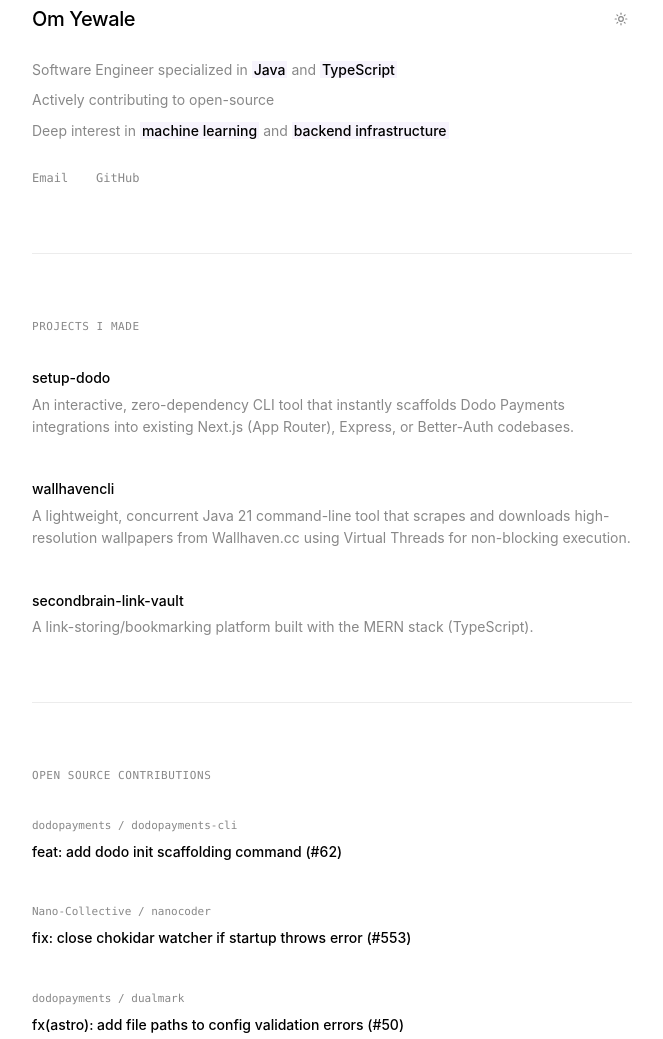
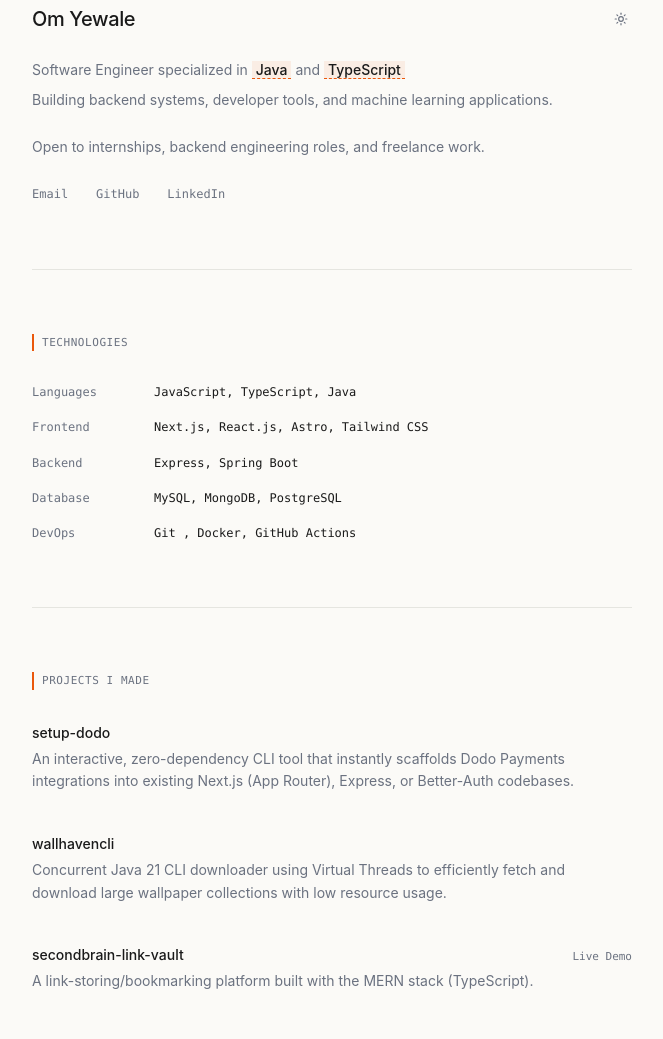
Before and after one commit to OMEE-Y/omee-y.github.io, a plain HTML site: page index.html in a window 1280 px wide. Shown: the part 93-1132 px from the top of the page, without its empty margins (308-971 px from the left). Drawn offline with nearby package versions, Linux system fonts and the light colour scheme.

Commit message:
Update index.html

```diff
--- a/index.html
+++ b/index.html
@@ -6,7 +6,7 @@
 
     <title>Om Yewale</title>
     <meta name="description" content="Portfolio of Om Yewale, an IT Engineering student specializing in high-performance Java backends, TypeScript systems, and concurrent architectures.">
-    <meta name="keywords" content="Om Yewale, Software Engineer, Java 21, TypeScript, Virtual Threads, Next.js, Backend Engineer, Concurrent Systems">
+    <meta name="keywords" content="Om Yewale, Software Engineer, Java 21, TypeScript, Virtual Threads, Next.js, Backend Engineer, Concurrent Systems, Spring Boot, PostgreSQL">
     <meta name="author" content="Om Yewale">
     <meta property="og:title" content="Om Yewale">
     <meta property="og:description" content="Building core backends, tooling, and concurrent applications using Java and TypeScript.">
@@ -16,23 +16,25 @@
 
     <style>
         :root {
-            --bg: #000000;
-            --fg: #ffffff;
-            --muted: #666666;
-            --accent: #a78bfa;
-            --accent-dim: rgba(167, 139, 250, 0.08);
-            --border: #222222;
+            /* Claude-inspired Dark Mode (Warm Charcoal & Vibrant Orange) */
+            --bg: #191919;
+            --fg: #f5f5f4;
+            --muted: #a1a1aa;
+            --accent: #f97316;
+            --accent-dim: rgba(249, 115, 22, 0.1);
+            --border: #2e2e2e;
             --font-mono: ui-monospace, SFMono-Regular, Menlo, Monaco, Consolas, monospace;
             --font-sans: -apple-system, BlinkMacSystemFont, "Segoe UI", Roboto, Helvetica, Arial, sans-serif;
         }
 
         [data-theme="light"] {
-            --bg: #ffffff;
-            --fg: #000000;
-            --muted: #888888;
-            --accent: #6d28d9;
-            --accent-dim: rgba(109, 40, 217, 0.05);
-            --border: #ececec;
+            /* Claude-inspired Light Mode (Warm Cream & Deep Rust Orange) */
+            --bg: #fbfaf7;
+            --fg: #1a1a1a;
+            --muted: #6b7280;
+            --accent: #ea580c;
+            --accent-dim: rgba(234, 88, 12, 0.08);
+            --border: #e5e5e0;
         }
 
         * {
@@ -58,14 +60,12 @@
             margin: 0 auto;
         }
 
-        /* Divider Rule Styling */
         hr {
             border: 0;
             border-top: 1px solid var(--border);
             margin: 4rem 0;
         }
 
-        /* Header Setup */
         header {
             margin-bottom: 4rem;
         }
@@ -92,10 +92,11 @@
             display: flex;
             align-items: center;
             justify-content: center;
+            transition: color 0.2s;
         }
 
         .theme-toggle:hover {
-            color: var(--fg);
+            color: var(--accent);
         }
 
         .theme-toggle .lucide-moon { display: block; }
@@ -117,7 +118,14 @@
             color: var(--fg);
             font-weight: 500;
             background: var(--accent-dim);
-            padding: 0 2px;
+            border-bottom: 1px dashed var(--accent);
+            padding: 0 4px;
+        }
+
+        .availability {
+            font-size: 14px;
+            color: var(--muted);
+            margin-bottom: 1.5rem;
         }
 
         nav a {
@@ -126,14 +134,14 @@
             color: var(--muted);
             text-decoration: none;
             margin-right: 1.5rem;
+            transition: color 0.2s;
         }
 
         nav a:hover {
-            color: var(--fg);
+            color: var(--accent);
             text-decoration: underline;
         }
 
-        /* Sections */
         section {
             margin-bottom: 4rem;
         }
@@ -146,9 +154,12 @@
             color: var(--muted);
             margin-bottom: 2rem;
             font-weight: 500;
+            border-left: 2px solid var(--accent);
+            padding-left: 8px;
         }
 
         .list {
+            list-style: none;
             display: flex;
             flex-direction: column;
             gap: 2.5rem;
@@ -171,21 +182,54 @@
             font-weight: 500;
             text-decoration: none;
             color: var(--fg);
+            transition: color 0.2s;
         }
 
         .item-title:hover {
+            color: var(--accent);
             text-decoration: underline;
         }
 
-        .item-meta {
+        .item-meta-links {
             font-family: var(--font-mono);
             font-size: 11px;
+        }
+
+        .item-meta-links a {
             color: var(--muted);
-            white-space: nowrap;
+            text-decoration: none;
+            transition: color 0.2s;
+        }
+
+        .item-meta-links a:hover {
+            color: var(--accent);
+            text-decoration: underline;
         }
 
         .item-desc {
             color: var(--muted);
+        }
+
+        .tech-container {
+            display: flex;
+            flex-direction: column;
+            gap: 1rem;
+            font-family: var(--font-mono);
+            font-size: 12px;
+        }
+
+        .tech-row {
+            display: flex;
+            gap: 2rem;
+        }
+
+        .tech-label {
+            color: var(--muted);
+            min-width: 90px;
+        }
+
+        .tech-values {
+            color: var(--fg);
         }
 
         .oss-repo {
@@ -200,6 +244,7 @@
             text-decoration: none;
             color: var(--fg);
             display: inline-block;
+            transition: color 0.2s;
         }
 
         .pr-link:hover {
@@ -219,7 +264,13 @@
                 align-items: flex-start;
                 gap: 0.1rem;
             }
-
+            .item-meta-links {
+                margin-top: 0.15rem;
+            }
+            .tech-row {
+                flex-direction: column;
+                gap: 0.25rem;
+            }
         }
     </style>
 </head>
@@ -237,85 +288,112 @@
             </div>
             <ul class="bio-list">
                 <li>Software Engineer specialized in <strong>Java</strong> and <strong>TypeScript</strong></li>
-                <li>Actively contributing to open-source</li>
-                <li>Deep interest in <strong>machine learning</strong> and <strong>backend infrastructure</strong></li>
+                <li>Building backend systems, developer tools, and machine learning applications.</li>
             </ul>
+
+            <p class="availability">Open to internships, backend engineering roles, and freelance work.</p>
 
             <nav>
                 <a href="mailto:yewaleom394@gmail.com">Email</a>
                 <a href="https://github.com/OMEE-Y" target="_blank" rel="noopener">GitHub</a>
+                <a href="https://linkedin.com/in/omyewalelinks" target="_blank" rel="noopener">LinkedIn</a>
             </nav>
         </header>
 
         <hr>
 
+        <section id="tech-stack">
+            <h2>Technologies</h2>
+            <div class="tech-container">
+                <div class="tech-row">
+                    <div class="tech-label">Languages</div>
+                    <div class="tech-values">JavaScript, TypeScript, Java</div>
+                </div>
+                <div class="tech-row">
+                    <div class="tech-label">Frontend</div>
+                    <div class="tech-values">Next.js, React.js, Astro, Tailwind CSS</div>
+                </div>
+                 <div class="tech-row">
+                    <div class="tech-label">Backend</div>
+                    <div class="tech-values">Express, Spring Boot</div>
+                </div>
+                <div class="tech-row">
+                    <div class="tech-label">Database</div>
+                    <div class="tech-values">MySQL, MongoDB, PostgreSQL</div>
+                </div>
+                <div class="tech-row">
+                    <div class="tech-label">DevOps</div>
+                    <div class="tech-values">Git , Docker, GitHub Actions</div>
+                </div>
+            </div>
+        </section>
+
+        <hr>
+
         <section id="projects">
             <h2>Projects I made</h2>
-            <div class="list">
-
-                <div class="item">
+            <ul class="list">
+                <li class="item">
                     <div class="item-row">
                         <a href="https://github.com/OMEE-Y/setup-dodo" target="_blank" rel="noopener" class="item-title">setup-dodo</a>
                     </div>
                     <p class="item-desc">An interactive, zero-dependency CLI tool that instantly scaffolds Dodo Payments integrations into existing Next.js (App Router), Express, or Better-Auth codebases.</p>
-                </div>
+                </li>
 
-                <div class="item">
+                <li class="item">
                     <div class="item-row">
                         <a href="https://github.com/OMEE-Y/wallhavencli" target="_blank" rel="noopener" class="item-title">wallhavencli</a>
                     </div>
-                    <p class="item-desc">A lightweight, concurrent Java 21 command-line tool that scrapes and downloads high-resolution wallpapers from Wallhaven.cc using Virtual Threads for non-blocking execution.</p>
-                </div>
+                    <p class="item-desc">Concurrent Java 21 CLI downloader using Virtual Threads to efficiently fetch and download large wallpaper collections with low resource usage.</p>
+                </li>
 
-                <div class="item">
+                <li class="item">
                     <div class="item-row">
                         <a href="https://github.com/OMEE-Y/secondbrain-link-vault" target="_blank" rel="noopener" class="item-title">secondbrain-link-vault</a>
+                        <div class="item-meta-links">
+                            <a href="https://secondbrain-link-vault.vercel.app/" target="_blank" rel="noopener">Live Demo</a>
+                        </div>
                     </div>
                     <p class="item-desc">A link-storing/bookmarking platform built with the MERN stack (TypeScript).</p>
-                </div>
-
-            </div>
+                </li>
+            </ul>
         </section>
 
         <hr>
 
         <section id="contributions">
             <h2>Open Source Contributions</h2>
-            <div class="list">
-
-                <div class="item">
+            <ul class="list">
+                <li class="item">
                     <div class="oss-repo">dodopayments / dodopayments-cli</div>
                     <div class="item-row">
                         <a href="https://github.com/dodopayments/dodopayments-cli/pull/62" target="_blank" rel="noopener" class="pr-link">
                             feat: add dodo init scaffolding command (#62)
                         </a>
                     </div>
-                </div>
+                </li>
 
-                <div class="item">
+                <li class="item">
                     <div class="oss-repo">Nano-Collective / nanocoder</div>
                     <div class="item-row">
                         <a href="https://github.com/Nano-Collective/nanocoder/pull/553" target="_blank" rel="noopener" class="pr-link">
                             fix: close chokidar watcher if startup throws error (#553)
                         </a>
                     </div>
-                </div>
+                </li>
 
-                <div class="item">
+                <li class="item">
                     <div class="oss-repo">dodopayments / dualmark</div>
                     <div class="item-row">
                         <a href="https://github.com/dodopayments/dualmark/pull/50" target="_blank" rel="noopener" class="pr-link">
-                            fx(astro): add file paths to config validation errors (#50)
+                            fix(astro): add file paths to config validation errors (#50)
                         </a>
                     </div>
-                </div>
-
-            </div>
+                </li>
+            </ul>
         </section>
 
         <hr>
-
-
 
     </div>
 
```
